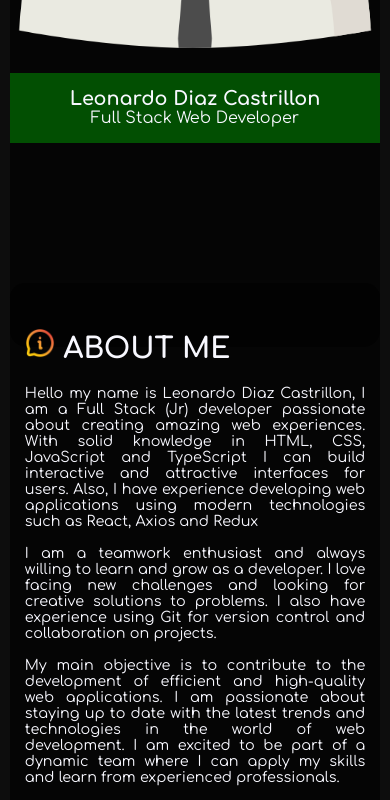
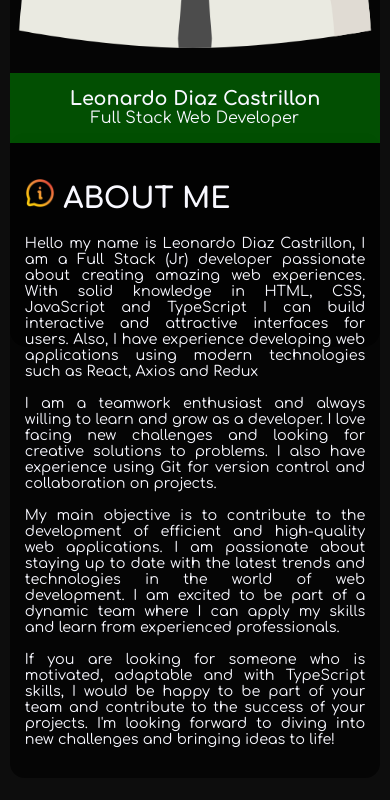
Before and after one commit to LedicaCo/portfolioLedica.co, a React (Vite) app: page / in a window 390 px wide. Shown: the part 1120-1920 px from the top of the page. Built offline with nearby package versions, Linux system fonts and the light colour scheme.

Commit message:
correccion diseño responsivo

```diff
--- a/src/assets/css/about-me.css
+++ b/src/assets/css/about-me.css
@@ -145,7 +145,6 @@
         height: auto;
         padding: 15px;
         text-align: justify;
-        margin-top: 150px;
     }
 
     .icon__sobre {
```
